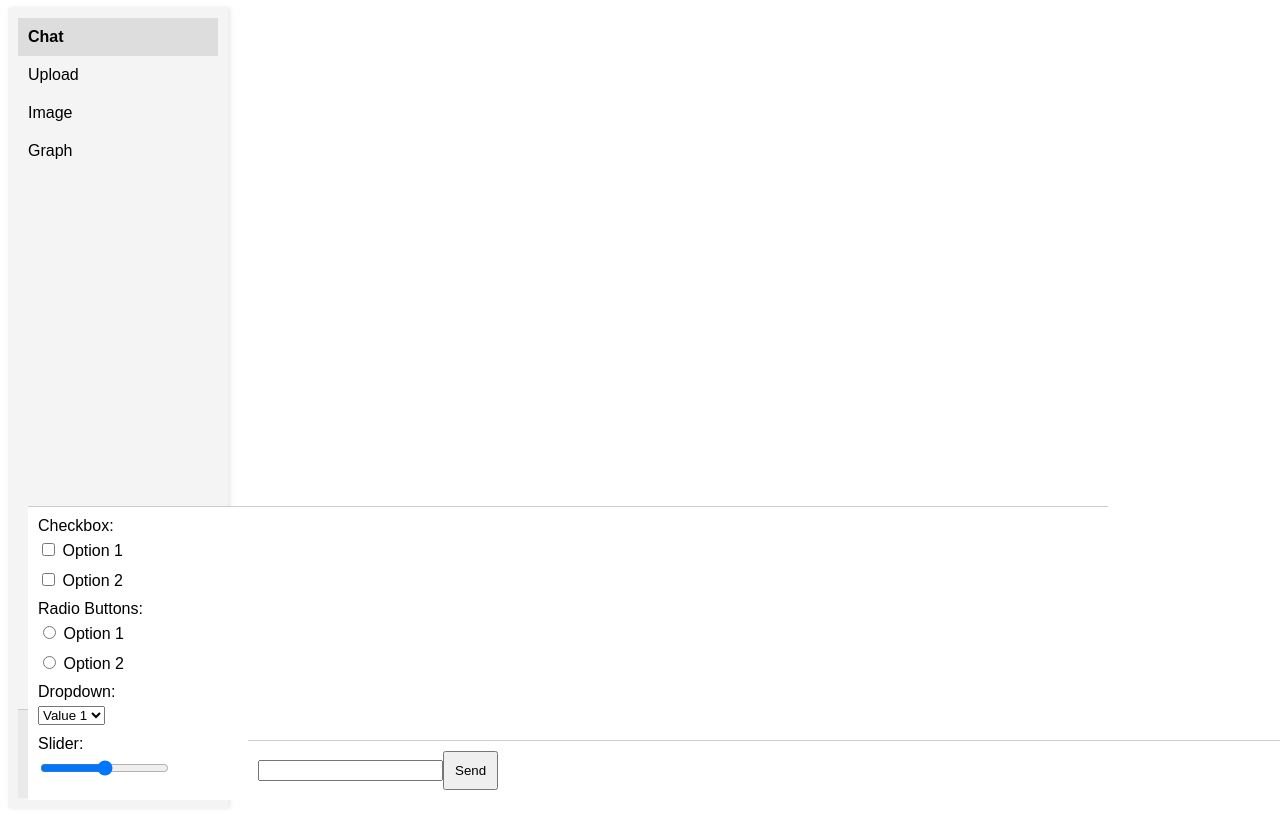
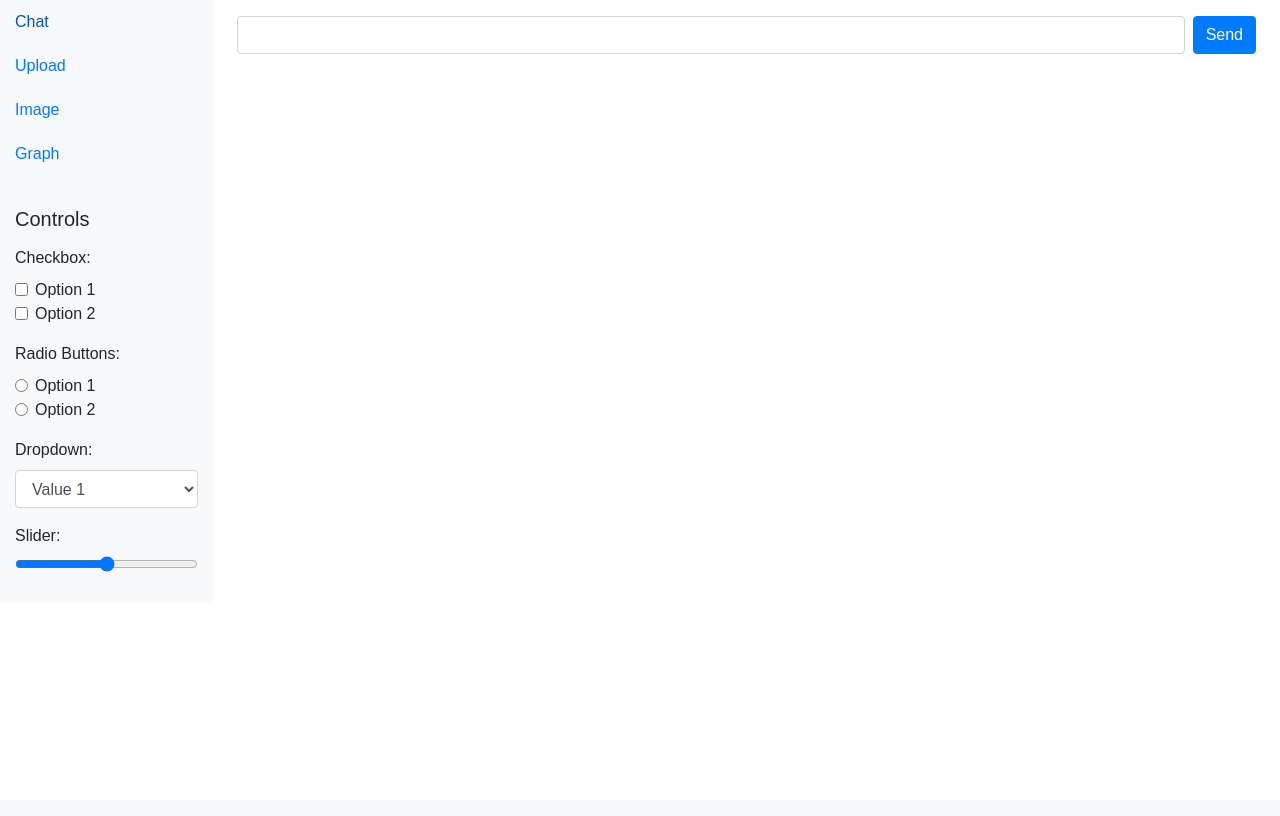
Before and after one commit to Kazu-num/webapp_test, a Flask app: page / in a window 1280 px wide. After the commit the page ends 572 px from the top, so only its background shows below. Run offline with Flask 3, Linux system fonts and the light colour scheme; some libraries are stand-ins or nearby versions.

Commit message:
Flask proto12

```diff
--- a/Flask/static/style.css
+++ b/Flask/static/style.css
@@ -2,90 +2,33 @@ body {
     font-family: Arial, sans-serif;
 }
 
-.container {
-    display: flex;
+.container-fluid {
     height: 100vh;
-}
-
-.sidebar {
-    width: 200px;
-    background: #f4f4f4;
-    padding: 10px;
-    box-shadow: 2px 0 5px rgba(0,0,0,0.1);
     display: flex;
     flex-direction: column;
 }
 
-.tabs {
-    flex-grow: 1;
+.sidebar {
+    padding: 0;
 }
 
-.tab {
-    padding: 10px;
-    cursor: pointer;
-    width: 100%;
-    box-sizing: border-box;
+.sidebar .nav-link {
+    padding: 10px 15px;
 }
 
-.tab.active {
-    background: #ddd;
-    font-weight: bold;
+.sidebar .controls {
+    padding: 15px;
 }
 
-.controls {
-    padding: 10px;
-    background: #eaeaea;
-    border-top: 1px solid #ccc;
-    width: 100%;  /* サイドバーの幅に合わせる */
-    box-sizing: border-box;  /* パディングを含む幅を計算 */
-}
-
-.controls form div {
-    margin-bottom: 10px;
-}
-
-.controls form div label {
-    display: block;
-    margin-bottom: 5px;
-}
-
-.main-content {
-    flex: 1;
-    padding: 20px;
-    overflow-y: auto;
+.sidebar .controls h5 {
+    margin-bottom: 15px;
 }
 
 .content {
     display: none;
 }
 
-ul {
-    list-style-type: none;
-    padding: 0;
+#chat .list-group-item img {
+    max-width: 100%;
+    height: auto;
 }
-
-li {
-    padding: 8px;
-    margin-bottom: 10px;
-    background: #f4f4f4;
-    border-radius: 4px;
-}
-
-form {
-    position: fixed;
-    bottom: 0;
-    width: calc(100% - 220px); /* サイドバーの幅を差し引く */
-    background: #fff;
-    padding: 10px;
-    border-top: 1px solid #ccc;
-}
-
-input[type="text"] {
-    width: 90%;
-    padding: 10px;
-    margin-right: 10px;
-}
-
-button {
-    padding: 10px;
-}
--- a/Flask/templates/index.html
+++ b/Flask/templates/index.html
@@ -4,7 +4,8 @@
     <meta charset="UTF-8">
     <meta name="viewport" content="width=device-width, initial-scale=1.0">
     <title>Chat App</title>
-    <link rel="stylesheet" href="{{ url_for('static', filename='style.css') }}">
+    <link rel="stylesheet" href="https://maxcdn.bootstrapcdn.com/bootstrap/4.5.2/css/bootstrap.min.css">
+    <link rel="stylesheet" type="text/css" href="{{ url_for('static', filename='style.css') }}">
     <script src="https://cdnjs.cloudflare.com/ajax/libs/socket.io/4.0.1/socket.io.js"></script>
     <script>
         document.addEventListener('DOMContentLoaded', (event) => {
@@ -23,6 +24,7 @@
             socket.on('message', function(msg) {
                 var item = document.createElement('li');
                 item.textContent = msg;
+                item.classList.add('list-group-item');
                 document.getElementById('messages').appendChild(item);
                 window.scrollTo(0, document.body.scrollHeight);
             });
@@ -31,8 +33,9 @@
                 var item = document.createElement('li');
                 var img = document.createElement('img');
                 img.src = data.url;
-                img.style.maxWidth = '300px';  // 画像のサイズを制限
+                img.classList.add('img-fluid');
                 item.appendChild(img);
+                item.classList.add('list-group-item');
                 document.getElementById('messages').appendChild(item);
                 window.scrollTo(0, document.body.scrollHeight);
             });
@@ -41,8 +44,9 @@
                 var item = document.createElement('li');
                 var img = document.createElement('img');
                 img.src = data.url;
-                img.style.maxWidth = '300px';  // 画像のサイズを制限
+                img.classList.add('img-fluid');
                 item.appendChild(img);
+                item.classList.add('list-group-item');
                 document.getElementById('messages').appendChild(item);
                 window.scrollTo(0, document.body.scrollHeight);
             });
@@ -85,79 +89,96 @@
     </script>
 </head>
 <body>
-    <div class="container">
-        <div class="sidebar">
-            <div class="tabs">
-                <div class="tab active" data-target="chat">Chat</div>
-                <div class="tab" data-target="upload">Upload</div>
-                <div class="tab" data-target="image">Image</div>
-                <div class="tab" data-target="graph">Graph</div>
+    <div class="container-fluid">
+        <div class="row">
+            <nav class="col-md-2 d-none d-md-block bg-light sidebar">
+                <div class="sidebar-sticky">
+                    <ul class="nav flex-column">
+                        <li class="nav-item">
+                            <a class="nav-link active tab" data-target="chat" href="#">Chat</a>
+                        </li>
+                        <li class="nav-item">
+                            <a class="nav-link tab" data-target="upload" href="#">Upload</a>
+                        </li>
+                        <li class="nav-item">
+                            <a class="nav-link tab" data-target="image" href="#">Image</a>
+                        </li>
+                        <li class="nav-item">
+                            <a class="nav-link tab" data-target="graph" href="#">Graph</a>
+                        </li>
+                    </ul>
+                    <div class="controls mt-3">
+                        <h5>Controls</h5>
+                        <form>
+                            <div class="form-group">
+                                <label>Checkbox:</label>
+                                <div class="form-check">
+                                    <input type="checkbox" class="form-check-input" name="checkbox1">
+                                    <label class="form-check-label">Option 1</label>
                                 </div>
-            <div class="controls">
-                <h2>Controls</h2>
-                <form>
-                    <div>
-                        <label>Checkbox:</label>
-                        <div>
-                            <input type="checkbox" name="checkbox1"> Option 1
-                        </div>
-                        <div>
-                            <input type="checkbox" name="checkbox2"> Option 2
+                                <div class="form-check">
+                                    <input type="checkbox" class="form-check-input" name="checkbox2">
+                                    <label class="form-check-label">Option 2</label>
                                 </div>
                             </div>
-                    <div>
+                            <div class="form-group">
                                 <label>Radio Buttons:</label>
-                        <div>
-                            <input type="radio" name="radio" value="option1"> Option 1
+                                <div class="form-check">
+                                    <input type="radio" class="form-check-input" name="radio" value="option1">
+                                    <label class="form-check-label">Option 1</label>
                                 </div>
-                        <div>
-                            <input type="radio" name="radio" value="option2"> Option 2
+                                <div class="form-check">
+                                    <input type="radio" class="form-check-input" name="radio" value="option2">
+                                    <label class="form-check-label">Option 2</label>
                                 </div>
                             </div>
-                    <div>
+                            <div class="form-group">
                                 <label>Dropdown:</label>
-                        <div>
-                            <select name="dropdown">
+                                <select class="form-control" name="dropdown">
                                     <option value="value1">Value 1</option>
                                     <option value="value2">Value 2</option>
                                     <option value="value3">Value 3</option>
                                 </select>
                             </div>
-                    </div>
-                    <div>
+                            <div class="form-group">
                                 <label>Slider:</label>
-                        <div>
-                            <input type="range" name="slider" min="0" max="100" value="50">
-                        </div>
+                                <input type="range" class="form-control-range" name="slider" min="0" max="100" value="50">
                             </div>
                         </form>
                     </div>
                 </div>
-        <div class="main-content">
+            </nav>
+            <main role="main" class="col-md-9 ml-sm-auto col-lg-10 px-4">
                 <div id="chat" class="content">
-                <ul id="messages"></ul>
-                <form id="form" action="">
-                    <input id="input" autocomplete="off" /><button>Send</button>
+                    <ul id="messages" class="list-group"></ul>
+                    <form id="form" class="form-inline mt-3">
+                        <input id="input" autocomplete="off" class="form-control mr-2" style="flex: 1;" />
+                        <button class="btn btn-primary">Send</button>
                     </form>
                 </div>
                 <div id="upload" class="content" style="display: none;">
                     <h2>Upload File</h2>
                     <form action="/upload" method="post" enctype="multipart/form-data">
-                    <input type="file" name="file">
-                    <button type="submit">Upload</button>
+                        <div class="form-group">
+                            <input type="file" class="form-control-file" name="file">
+                        </div>
+                        <button type="submit" class="btn btn-primary">Upload</button>
                     </form>
                 </div>
                 <div id="image" class="content" style="display: none;">
                     <h2>Send Image</h2>
                     <form id="image-form" method="post" enctype="multipart/form-data">
-                    <input type="file" name="image">
-                    <button type="submit">Send</button>
+                        <div class="form-group">
+                            <input type="file" class="form-control-file" name="image">
+                        </div>
+                        <button type="submit" class="btn btn-primary">Send</button>
                     </form>
                 </div>
                 <div id="graph" class="content" style="display: none;">
                     <h2>Display Graph</h2>
                     <!-- グラフ表示のためのコンテンツをここに追加 -->
                 </div>
+            </main>
         </div>
     </div>
 </body>
```
Lines whose indentation alone changed are shown as unchanged.
